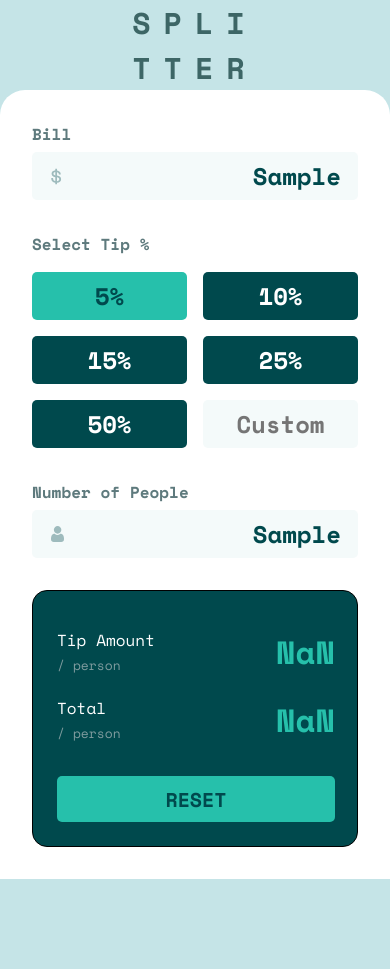
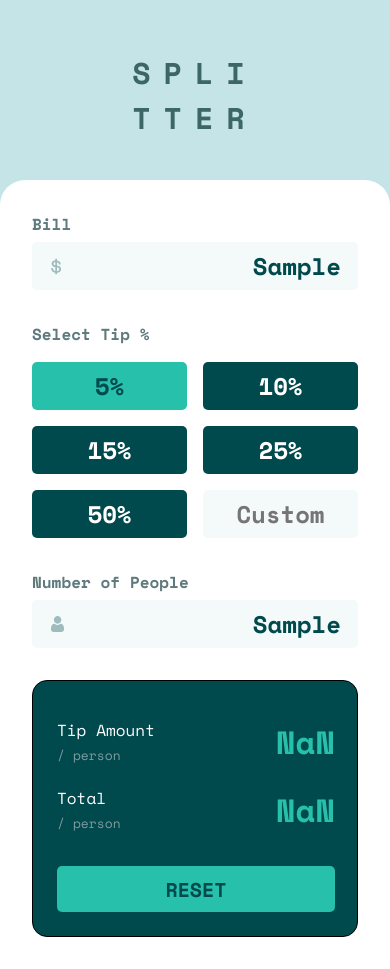
Before and after one commit to brainka/tip-calculator-app, a plain HTML site: page index.html in a window 390 px wide. Both pictures are taken after typing "Sample", "Sample", "Sample" into the empty fields and a click on the button "5%". Before the commit the page ends 879 px from the top, so only its background shows below. Drawn offline with nearby package versions, Linux system fonts and the light colour scheme.

Commit message:
fix some styling issues on mobile device

```diff
--- a/main.js
+++ b/main.js
@@ -43,6 +43,7 @@ function handleInputValidation(e) {
 }
 
 function resetTotals(e) {
+	e.preventDefault();
 	if (e.target.value.length === 0) {
 		document.querySelector('.tip-amount').textContent = '$0.00';
 		document.querySelector('.tip-total').textContent = '$0.00';
--- a/styles.css
+++ b/styles.css
@@ -87,7 +87,8 @@ main {
 	display: flex;
 	flex-direction: column;
 	justify-content: space-between;
-	/* gap: var(--40px); */
+	gap: var(--40px);
+	margin-top: var(--50px);
 	height: 100vh;
 }
 
```
